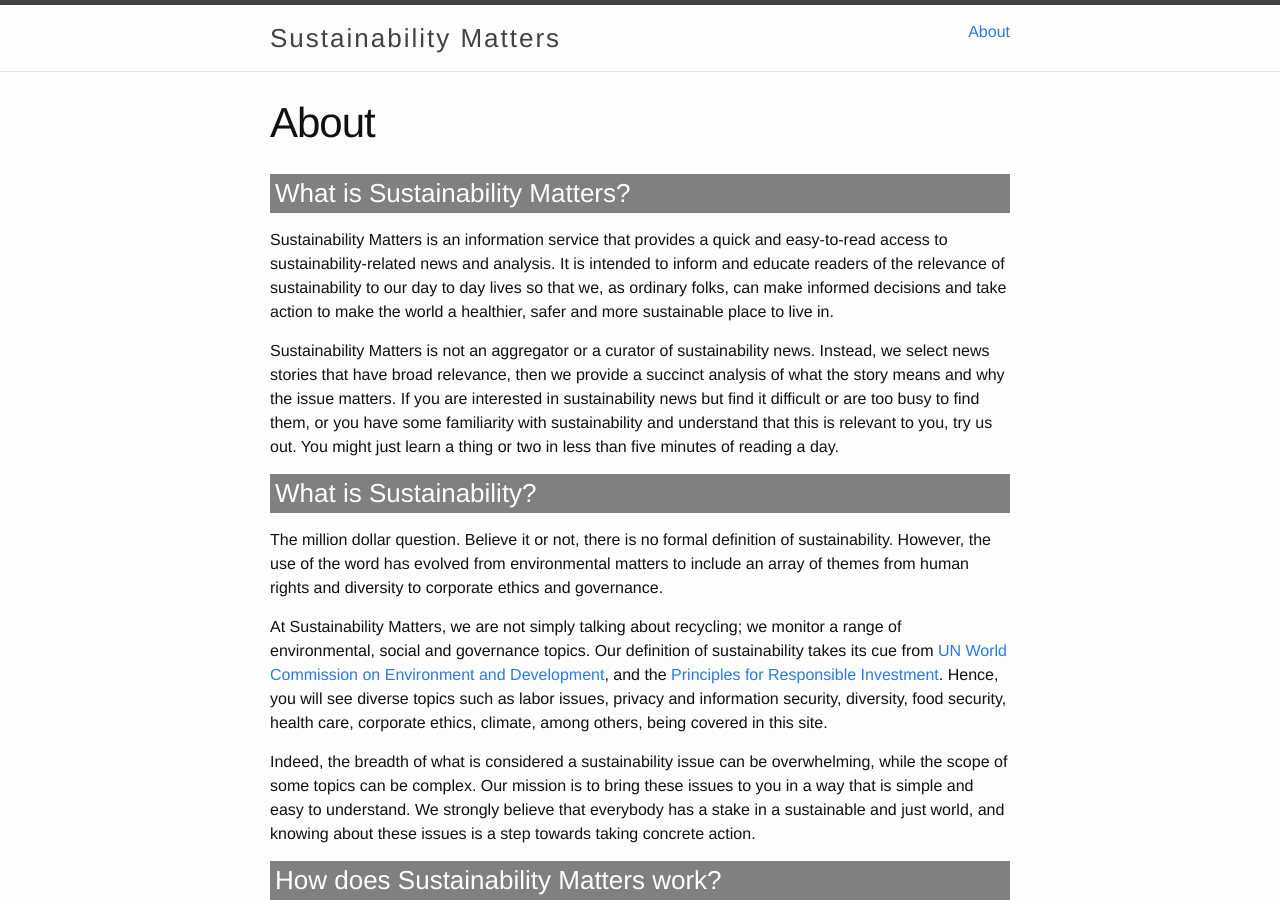
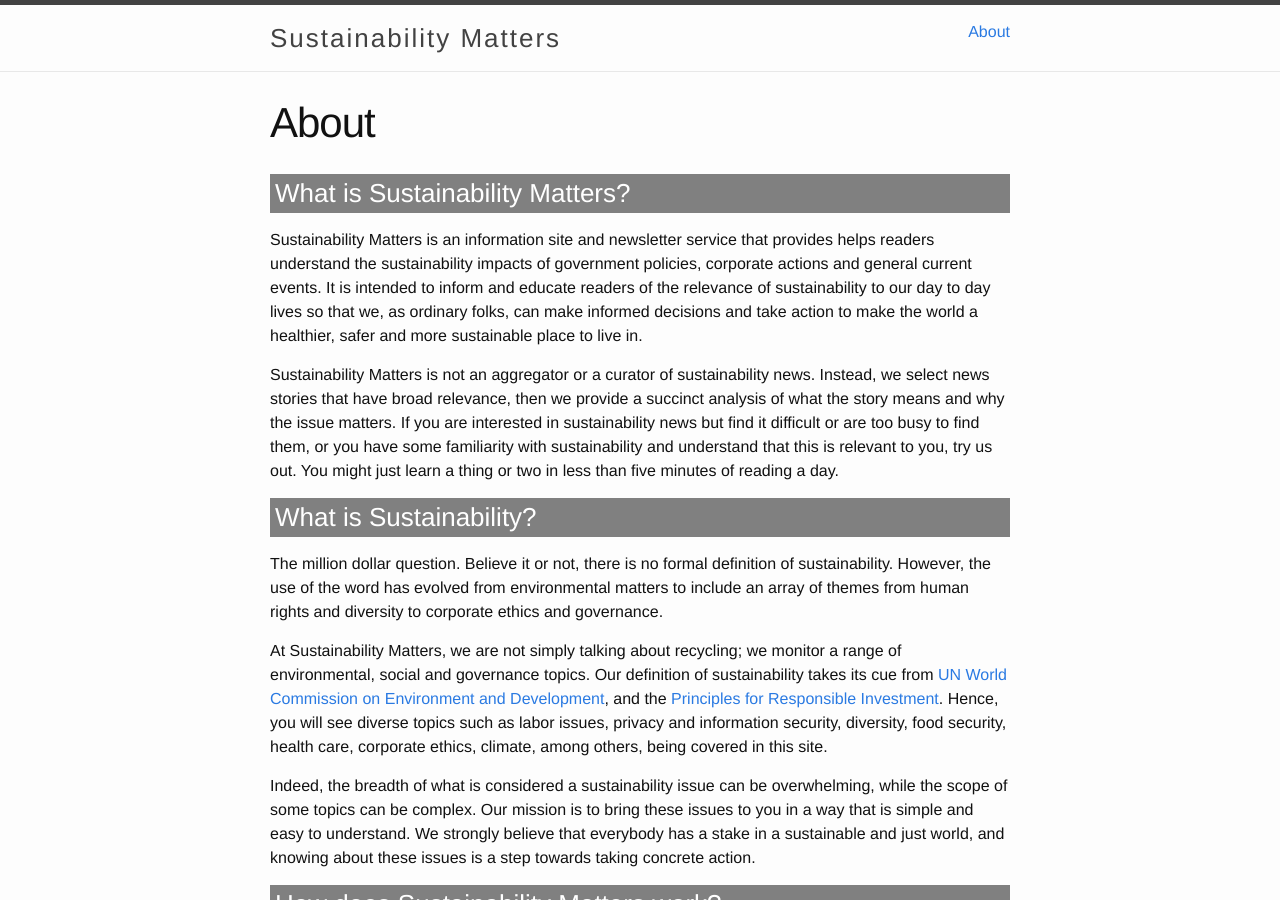
Before and after one commit to Sparkleleuk/Sustainability_Matters, a Jekyll site: the page built from about.md, in a window 1280 px wide and 900 px high. Built offline with Jekyll 4.4.1, drawn with Linux system fonts in a browser that asks for light colours.

Commit message:
fix about

```diff
--- a/about.md
+++ b/about.md
@@ -5,7 +5,7 @@ permalink: /about/
 ---
 ### What is Sustainability Matters?
 
-Sustainability Matters is an information service that provides a quick and easy-to-read access to sustainability-related news and analysis. It is intended to inform and educate readers of the relevance of sustainability to our day to day lives so that we, as ordinary folks, can make informed decisions and take action to make the world a healthier, safer and more sustainable place to live in.
+Sustainability Matters is an information site and newsletter service that provides helps readers understand the sustainability impacts of government policies, corporate actions and general current events. It is intended to inform and educate readers of the relevance of sustainability to our day to day lives so that we, as ordinary folks, can make informed decisions and take action to make the world a healthier, safer and more sustainable place to live in.
 
 Sustainability Matters is not an aggregator or a curator of sustainability news. Instead, we select news stories that have broad relevance, then we provide a succinct analysis of what the story means and why the issue matters. If you are interested in sustainability news but find it difficult or are too busy to find them, or you have some familiarity with sustainability and understand that this is relevant to you, try us out. You might just learn a thing or two in less than five minutes of reading a day.
 
```
